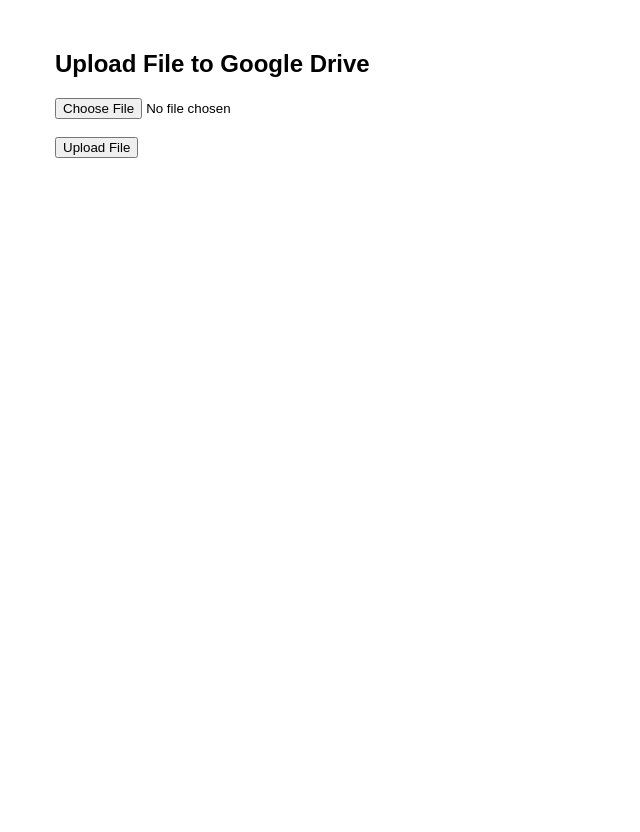
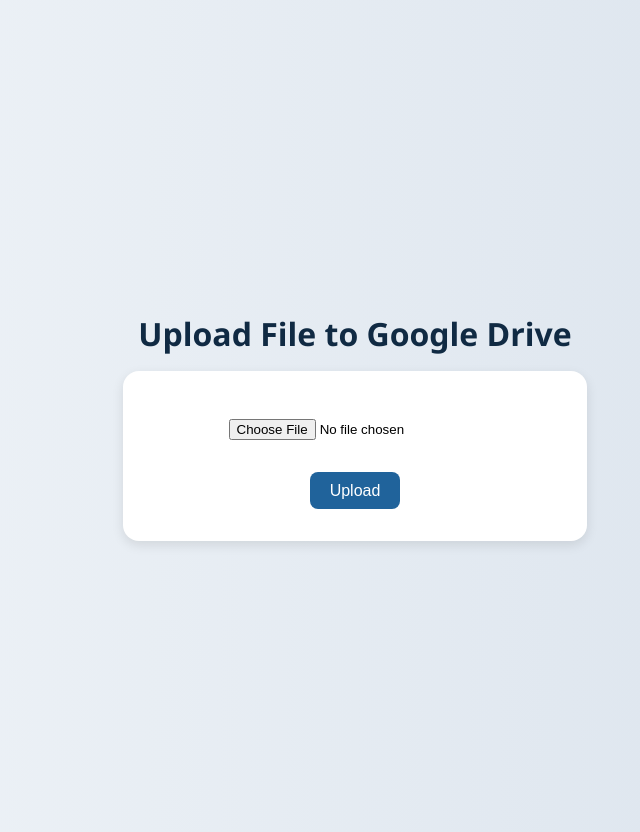
Before and after one commit to vijiemlyn/Fileuploader, a plain HTML site: page index.html in a window 1280 px wide. Shown: the whole page, without its empty margins (285-925 px from the left). Before the commit the page ends 800 px from the top, so only its background shows below. Drawn offline with Linux system fonts and the light colour scheme.

Commit message:
Update index.html

```diff
--- a/index.html
+++ b/index.html
@@ -1,41 +1,93 @@
 <!DOCTYPE html>
 <html lang="en">
 <head>
-  <meta charset="UTF-8">
-  <title>Upload to Google Drive</title>
+  <meta charset="UTF-8" />
+  <meta name="viewport" content="width=device-width, initial-scale=1.0" />
+  <title>Drive Uploader</title>
   <style>
     body {
-      font-family: Arial, sans-serif;
-      padding: 30px;
-      max-width: 600px;
-      margin: auto;
+      background: linear-gradient(to right, #f0f4f8, #d9e2ec);
+      font-family: 'Segoe UI', Tahoma, Geneva, Verdana, sans-serif;
+      display: flex;
+      flex-direction: column;
+      align-items: center;
+      justify-content: center;
+      min-height: 100vh;
+      margin: 0;
+      padding: 1rem;
     }
-    .link-box {
-      margin-top: 20px;
+
+    h1 {
+      color: #102a43;
+      margin-bottom: 1rem;
     }
+
+    .card {
+      background: white;
+      padding: 2rem;
+      border-radius: 16px;
+      box-shadow: 0 4px 12px rgba(0, 0, 0, 0.1);
+      max-width: 400px;
+      width: 100%;
+      text-align: center;
+    }
+
+    input[type="file"] {
+      display: block;
+      margin: 1rem auto;
+    }
+
     button {
-      margin-left: 10px;
+      padding: 0.6rem 1.2rem;
+      background-color: #20639b;
+      color: white;
+      border: none;
+      border-radius: 8px;
+      cursor: pointer;
+      font-size: 1rem;
+      margin-top: 1rem;
+    }
+
+    button:hover {
+      background-color: #173f5f;
+    }
+
+    .output {
+      margin-top: 1.5rem;
+      background-color: #f0f4f8;
+      padding: 1rem;
+      border-radius: 8px;
+      font-size: 0.9rem;
+      word-break: break-all;
+      display: none;
+    }
+
+    .copy-btn {
+      margin-top: 0.5rem;
+      background-color: #28a745;
+    }
+
+    .copy-btn:hover {
+      background-color: #218838;
     }
   </style>
 </head>
 <body>
-  <h2>Upload File to Google Drive</h2>
-  <form id="uploadForm">
-    <input type="file" name="myFile" id="myFile" required />
-    <br><br>
-    <input type="submit" value="Upload File" />
-  </form>
-
-  <div class="link-box" id="linkBox" style="display:none;">
-    <p>File uploaded: <a href="#" target="_blank" id="fileLink">View File</a>
-      <button onclick="copyLink()">Copy Link</button></p>
+  <h1>Upload File to Google Drive</h1>
+  <div class="card">
+    <input type="file" id="fileInput" />
+    <button onclick="uploadFile()">Upload</button>
+    <div class="output" id="outputBox">
+      <div id="fileLink"></div>
+      <button class="copy-btn" onclick="copyLink()">Copy Link</button>
+    </div>
   </div>
 
   <script>
-    const form = document.getElementById('uploadForm');
-    form.addEventListener('submit', async (e) => {
-      e.preventDefault();
-      const fileInput = document.getElementById('myFile');
+    const scriptURL = "https://script.google.com/macros/s/AKfycby0skLVzND4XtNpGq1GTje1bO7OI6wwRuTwc8UK4pvyz8wXqiS5DuhZADWk2KoJ_Z1h/exec"; // Replace with your Apps Script URL
+
+    function uploadFile() {
+      const fileInput = document.getElementById("fileInput");
       const file = fileInput.files[0];
 
       if (!file) {
@@ -48,32 +100,37 @@
         return;
       }
 
-      const formData = new FormData();
-      formData.append("myFile", file);
+      const reader = new FileReader();
+      reader.onload = function () {
+        const base64Data = reader.result.split(",")[1];
 
-      try {
-        const response = await fetch("https://script.google.com/macros/s/AKfycby4l0qbf2ZUq9yoW6fJItfYrY79paIBpc0lCA80AcDbMRW_hXBrSf5sSBEaWeWVyuV-eg/exec", {
+        fetch(scriptURL, {
           method: "POST",
-          body: formData
+          body: new URLSearchParams({
+            myFile: base64Data,
+            fileName: file.name,
+            mimeType: file.type
+          })
+        })
+        .then((res) => res.text())
+        .then((link) => {
+          const outputBox = document.getElementById("outputBox");
+          const fileLink = document.getElementById("fileLink");
+
+          fileLink.innerHTML = `<a href="${link}" target="_blank">${link}</a>`;
+          outputBox.style.display = "block";
+        })
+        .catch((err) => {
+          alert("Upload failed: " + err.message);
+          console.error(err);
         });
-
-        const result = await response.text();
-        if (result.startsWith("ERROR")) {
-          alert(result);
-        } else {
-          const link = document.getElementById("fileLink");
-          link.href = result;
-          link.textContent = result;
-          document.getElementById("linkBox").style.display = "block";
-        }
-      } catch (error) {
-        alert("Upload failed: " + error);
-      }
-    });
+      };
+      reader.readAsDataURL(file);
+    }
 
     function copyLink() {
-      const link = document.getElementById("fileLink").href;
-      navigator.clipboard.writeText(link).then(() => {
+      const text = document.getElementById("fileLink").innerText;
+      navigator.clipboard.writeText(text).then(() => {
         alert("Link copied to clipboard!");
       });
     }
```
